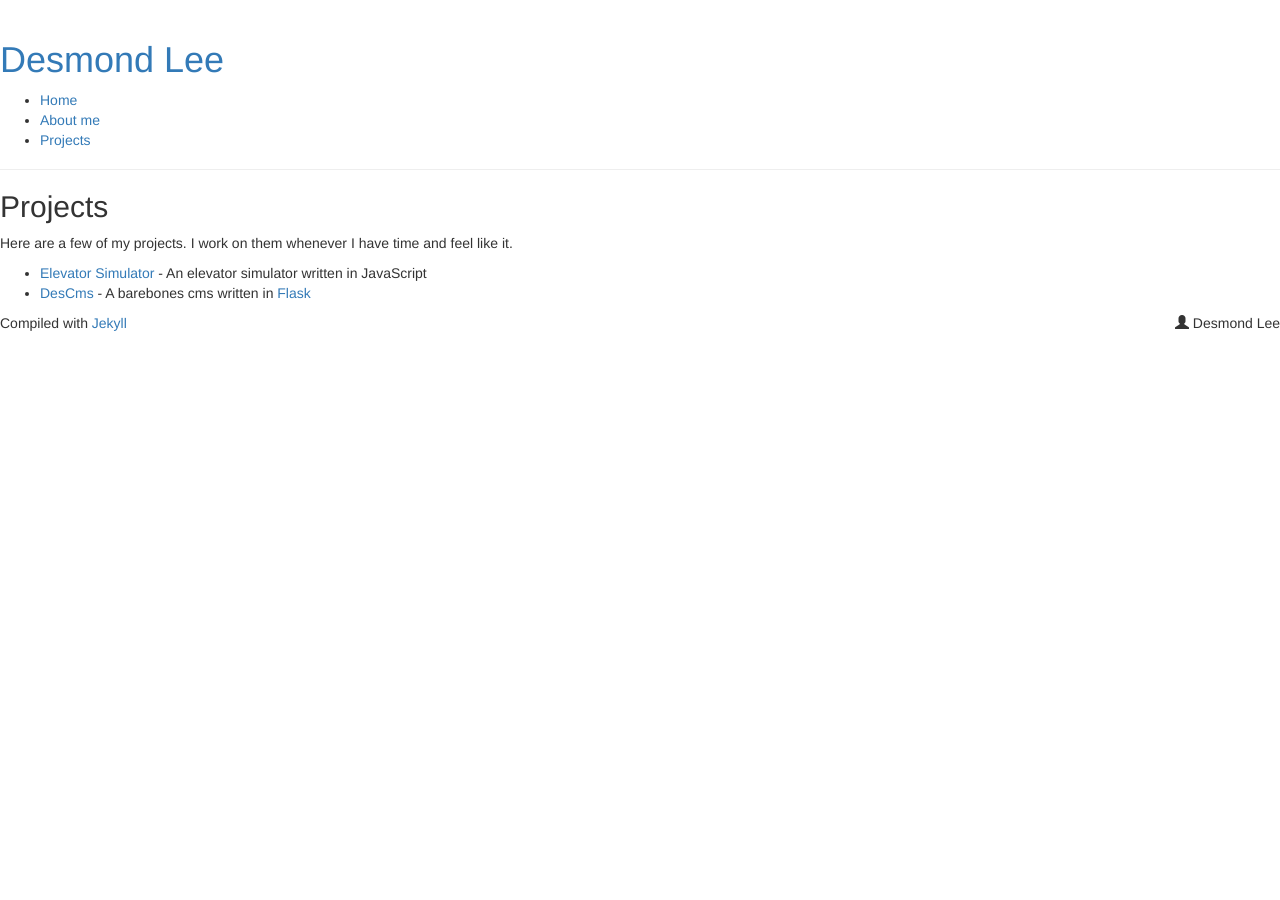
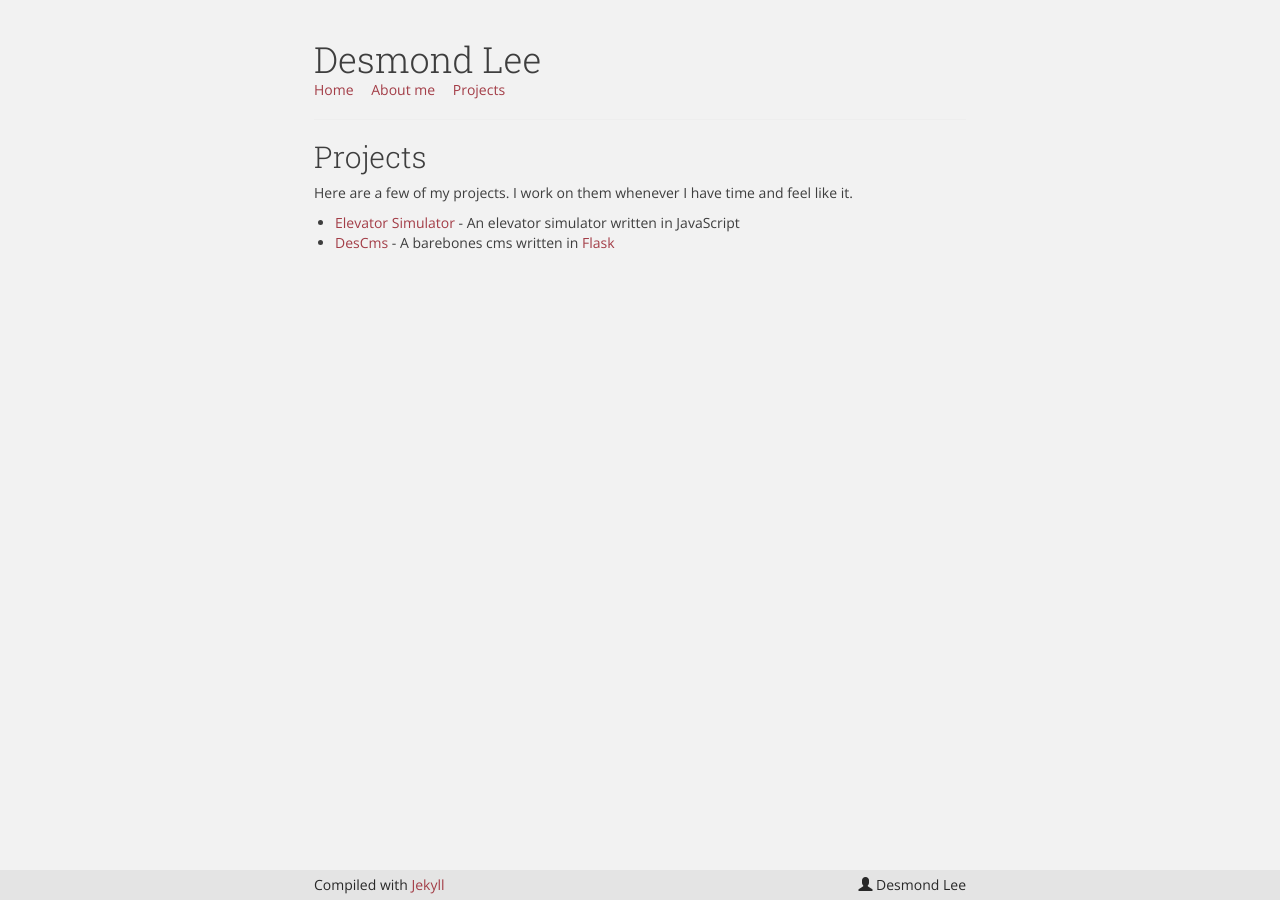
Before and after one commit to deslee/deslee-jekyll, a Jekyll site: the page built from projects/index.md, in a window 1280 px wide. Built offline with Jekyll 4.4.1, drawn with Linux system fonts in a browser that asks for light colours; nearby versions of some CDN libraries; library files that are not in the unit come from our copies; Markdown is read by kramdown in place of the engine named in the settings.

Commit message:
fix relative links

```diff
--- a/_config.yml
+++ b/_config.yml
@@ -3,3 +3,4 @@ markdown: redcarpet
 pygments: true
 default_theme: light
 permalink: /:categories/:title.html
+relative: /
--- a/_includes/footer.html
+++ b/_includes/footer.html
@@ -2,6 +2,6 @@
 	<div class="footer">
 		<span class="pull-left">Compiled with <a href="http://jekyllrb.com/">Jekyll</a></span>
 
-		<span class="pull-right"><span class="glyphicon glyphicon-user"></span> <a href="{{ relative }}about" style="color: inherit">Desmond Lee</a></span>
+		<span class="pull-right"><span class="glyphicon glyphicon-user"></span> <a href="{{ site.relative }}about" style="color: inherit">Desmond Lee</a></span>
 	</div>
 </footer>
--- a/_includes/fullpost.html
+++ b/_includes/fullpost.html
@@ -8,6 +8,6 @@
 	{{ post.content }}
 
 	{% for lib in post.js-libraries %}
-		<script src="{{ relative }}js/{{lib}}"></script>
+		<script src="{{ site.relative }}js/{{lib}}"></script>
 	{% endfor %}
 </div>
--- a/_includes/navigation.html
+++ b/_includes/navigation.html
@@ -1,7 +1,7 @@
 <nav>
     <ul>
-        <li><a href="{{ relative }}">Home</a></li>
-        <li><a href="{{ relative }}about">About me</a></li>
-        <li><a href="{{ relative }}projects">Projects</a></li>
+        <li><a href="{{ site.relative }}">Home</a></li>
+        <li><a href="{{ site.relative }}about">About me</a></li>
+        <li><a href="{{ site.relative }}projects">Projects</a></li>
     </ul>
 </nav>
--- a/_layouts/default.html
+++ b/_layouts/default.html
@@ -5,33 +5,33 @@
         <title>{{ page.title }}</title>
         <meta name="viewport" content="width=device-width">
 
-        <script src="{{ relative }}js/jquery.min.js"></script>
+        <script src="{{ site.relative }}js/jquery.min.js"></script>
 
         <!-- Bootstrap -->
-        <link rel="stylesheet" href="{{ relative }}bootstrap/css/bootstrap.min.css">
+        <link rel="stylesheet" href="{{ site.relative }}bootstrap/css/bootstrap.min.css">
 
         <!-- syntax highlighting CSS -->
-        <link rel="stylesheet" href="{{ relative }}css/syntax.css">
+        <link rel="stylesheet" href="{{ site.relative }}css/syntax.css">
 
         <!-- Custom CSS -->
-        <link rel="stylesheet" href="{{ relative }}css/main.css">
+        <link rel="stylesheet" href="{{ site.relative }}css/main.css">
 
         <!-- Theme -->
         {% if page.theme %}
-            <link rel="stylesheet" href="{{ relative }}css/{{page.theme}}.css">
+            <link rel="stylesheet" href="{{ site.relative }}css/{{page.theme}}.css">
         {% else %}
-            <link rel="stylesheet" href="{{ relative }}css/{{site.default_theme}}.css">
+            <link rel="stylesheet" href="{{ site.relative }}css/{{site.default_theme}}.css">
         {% endif %}
 
         {% for css_name in page.extra_css %}
-            <link rel="stylesheet" href="{{ relative }}css/{{ css_name }}">
+            <link rel="stylesheet" href="{{ site.relative }}css/{{ css_name }}">
         {% endfor %}
     </head>
     <body>
         <div id="container">
             <div id="wrap">
                 <header class="page-header">
-                    <h1><a href="{{ relative }}">{{ site.name }}</a></h1>
+                    <h1><a href="{{ site.relative }}">{{ site.name }}</a></h1>
                     {% if page.exclude contains 'header' %}
                     {% else %}
                         {% include navigation.html %}
@@ -44,6 +44,6 @@
             </div>
             {% include footer.html %}
         </div>
-        <script src="{{ relative }}bootstrap/js/bootstrap.min.js"></script>
+        <script src="{{ site.relative }}bootstrap/js/bootstrap.min.js"></script>
     </body>
 </html>
--- a/_layouts/post.html
+++ b/_layouts/post.html
@@ -10,7 +10,7 @@ layout: default
 	{{ content }}
 
 	{% for lib in page.js-libraries %}
-		<script src="{{ relative }}js/{{lib}}"></script>
+		<script src="{{ site.relative }}js/{{lib}}"></script>
 	{% endfor %}
 
 	    <div id="disqus_thread"></div>
```
